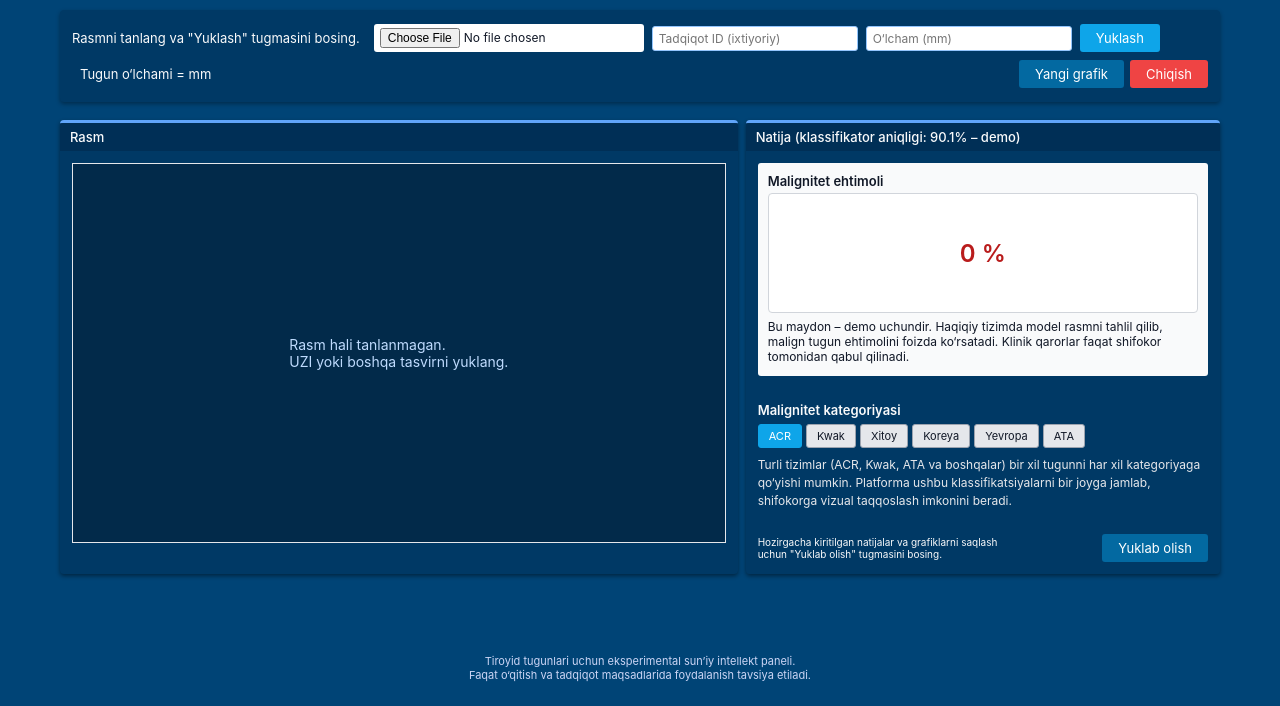
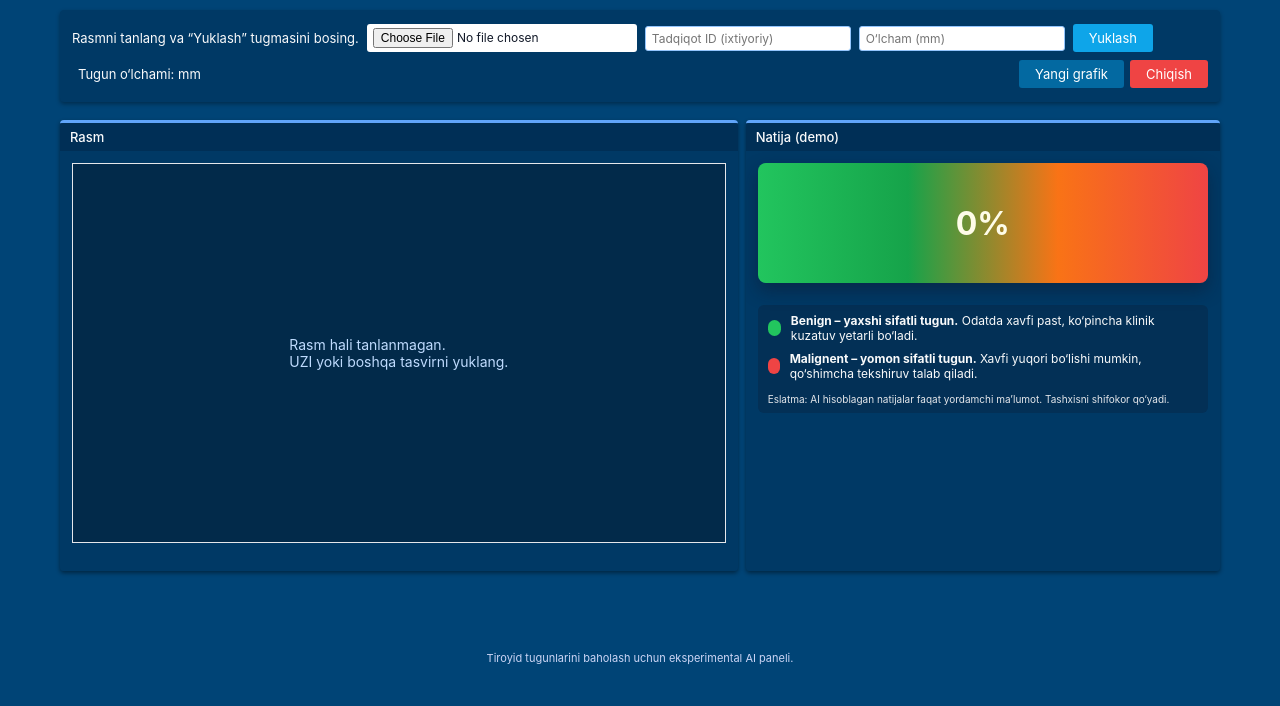
Before and after one commit to bekjonsattorov256-hue/thyroid-telegram-bot, a Flask app: page / in a window 1280 px wide. Shown: the part 94-800 px from the top of the page. Run offline with Flask 3, Linux system fonts and the light colour scheme; parts of the project's set-up code (start-up, migrations or seed data) failed here and were passed over.

Commit message:
Update index.html

```diff
--- a/templates/index.html
+++ b/templates/index.html
@@ -77,10 +77,6 @@
       gap: 8px;
       align-items: center;
       font-size: 13px;
-    }
-
-    .toolbar span.label {
-      margin-right: 6px;
     }
 
     .toolbar input[type="file"] {
@@ -180,76 +176,53 @@
       font-size: 13px;
     }
 
-    .box-light {
-      background: #f9fafb;
-      color: #111827;
-      border-radius: 3px;
-      padding: 10px 10px 12px;
-      font-size: 13px;
-    }
-
-    .box-light-title {
-      font-weight: 600;
-      margin-bottom: 4px;
-    }
-
+    /* NEW — GRADIENT PROBABILITY BAR */
     .probability-bar {
       width: 100%;
       height: 120px;
-      border-radius: 4px;
-      border: 1px solid #d1d5db;
-      background: #ffffff;
+      border-radius: 8px;
+      border: none;
+      background: linear-gradient(90deg, #22c55e, #16a34a, #f97316, #ef4444);
       display: flex;
       align-items: center;
       justify-content: center;
-      font-size: 24px;
-      font-weight: 600;
-      color: #b91c1c;
+      font-size: 32px;
+      font-weight: 700;
+      color: #fefce8;
+      box-shadow: 0 8px 18px rgba(15, 23, 42, 0.45);
     }
 
-    .categories {
-      margin-top: 10px;
-    }
-
-    .cat-buttons {
+    /* NEW — BENIGN VS MALIGNANT LEGEND */
+    .legend {
+      margin-top: 6px;
+      padding: 8px 10px;
+      background: rgba(15, 23, 42, 0.25);
+      border-radius: 6px;
       display: flex;
-      flex-wrap: wrap;
-      gap: 4px;
-      margin: 6px 0 8px;
-    }
-
-    .cat-buttons button {
-      border-radius: 3px;
-      border: 1px solid #9ca3af;
-      background: #e5e7eb;
-      color: #111827;
-      padding: 4px 10px;
-      font-size: 11px;
-      cursor: pointer;
-    }
-
-    .cat-buttons button.active {
-      background: #0ea5e9;
-      color: #ffffff;
-      border-color: #0ea5e9;
-    }
-
-    .helper-text {
-      font-size: 12px;
-      color: #e5e7eb;
-      line-height: 1.5;
-    }
-
-    .download-area {
-      margin-top: 8px;
-      display: flex;
-      justify-content: space-between;
-      align-items: center;
+      flex-direction: column;
+      gap: 8px;
       font-size: 12px;
     }
 
-    .download-area small {
-      max-width: 260px;
+    .legend-item {
+      display: flex;
+      align-items: center;
+      gap: 10px;
+    }
+
+    .legend-color {
+      width: 16px;
+      height: 16px;
+      border-radius: 999px;
+    }
+
+    .benign { background: #22c55e; }
+    .malignant { background: #ef4444; }
+
+    .legend small {
+      margin-top: 4px;
+      display: block;
+      color: #e5e7eb;
     }
 
     /* FOOTER */
@@ -260,16 +233,9 @@
       padding-bottom: 18px;
     }
 
-    .footer span {
-      display: block;
-    }
-
     @media (max-width: 960px) {
       .grid {
         grid-template-columns: 1fr;
-      }
-      .panel-body {
-        min-height: auto;
       }
       .image-area {
         height: 300px;
@@ -277,6 +243,7 @@
     }
   </style>
 </head>
+
 <body>
 <div class="page">
 
@@ -293,18 +260,16 @@
   <!-- MAIN PANEL -->
   <div class="panel">
 
-    <!-- TOOLBAR -->
     <div class="toolbar">
-      <span class="label">Rasmni tanlang va "Yuklash" tugmasini bosing.</span>
+      <span>Rasmni tanlang va “Yuklash” tugmasini bosing.</span>
 
       <input id="fileInput" type="file" accept="image/*">
-
       <input type="text" placeholder="Tadqiqot ID (ixtiyoriy)">
       <input id="sizeInput" type="number" placeholder="O‘lcham (mm)">
 
       <button class="btn btn-primary">Yuklash</button>
 
-      <span style="margin-left: 8px;">Tugun o‘lchami = <span id="lesionSizeLabel">mm</span></span>
+      <span style="margin-left:6px;">Tugun o‘lchami: <span id="lesionSizeLabel">mm</span></span>
 
       <div style="margin-left:auto; display:flex; gap:6px;">
         <button class="btn btn-secondary">Yangi grafik</button>
@@ -312,17 +277,17 @@
       </div>
     </div>
 
-    <!-- GRID PANELS -->
+    <!-- GRID -->
     <div class="grid">
+
       <!-- LEFT -->
       <div class="panel-box">
         <div class="panel-header">Rasm</div>
         <div class="panel-body">
           <div class="image-area">
-            <img id="preview" src="" alt="" style="display:none;">
+            <img id="preview" src="" style="display:none;">
             <div id="placeholder" class="image-placeholder">
-              Rasm hali tanlanmagan.<br>
-              UZI yoki boshqa tasvirni yuklang.
+              Rasm hali tanlanmagan.<br>UZI yoki boshqa tasvirni yuklang.
             </div>
           </div>
         </div>
@@ -330,65 +295,49 @@
 
       <!-- RIGHT -->
       <div class="panel-box">
-        <div class="panel-header">
-          Natija (klassifikator aniqligi: 90.1% – demo)
-        </div>
+        <div class="panel-header">Natija (demo)</div>
         <div class="panel-body">
           <div class="result-section">
 
-            <!-- MALIGNANT PROBABILITY -->
-            <div class="box-light">
-              <div class="box-light-title">Malignitet ehtimoli</div>
-              <div class="probability-bar" id="probBox">
-                0&nbsp;%
+            <!-- PROBABILITY BAR -->
+            <div class="probability-bar" id="probBox">0%</div>
+
+            <!-- NEW BENIGN VS MALIGNANT INFO -->
+            <div class="legend">
+              <div class="legend-item">
+                <span class="legend-color benign"></span>
+                <span>
+                  <strong>Benign – yaxshi sifatli tugun.</strong>
+                  Odatda xavfi past, ko‘pincha klinik kuzatuv yetarli bo‘ladi.
+                </span>
               </div>
-              <p style="margin-top:6px; font-size:12px;">
-                Bu maydon – demo uchundir. Haqiqiy tizimda model rasmni tahlil qilib,
-                malign tugun ehtimolini foizda ko‘rsatadi. Klinik qarorlar faqat shifokor tomonidan qabul qilinadi.
-              </p>
-            </div>
 
-            <!-- CATEGORIES -->
-            <div class="categories">
-              <div class="box-light-title">Malignitet kategoriyasi</div>
-              <div class="cat-buttons">
-                <button class="active">ACR</button>
-                <button>Kwak</button>
-                <button>Xitoy</button>
-                <button>Koreya</button>
-                <button>Yevropa</button>
-                <button>ATA</button>
+              <div class="legend-item">
+                <span class="legend-color malignant"></span>
+                <span>
+                  <strong>Malignent – yomon sifatli tugun.</strong>
+                  Xavfi yuqori bo‘lishi mumkin, qo‘shimcha tekshiruv talab qiladi.
+                </span>
               </div>
-              <p class="helper-text">
-                Turli tizimlar (ACR, Kwak, ATA va boshqalar) bir xil tugunni har xil kategoriyaga qo‘yishi mumkin.
-                Platforma ushbu klassifikatsiyalarni bir joyga jamlab, shifokorga vizual taqqoslash imkonini beradi.
-              </p>
-            </div>
 
-            <!-- DOWNLOAD -->
-            <div class="download-area">
               <small>
-                Hozirgacha kiritilgan natijalar va grafiklarni saqlash uchun
-                "Yuklab olish" tugmasini bosing.
+                Eslatma: AI hisoblagan natijalar faqat yordamchi ma’lumot. Tashxisni shifokor qo‘yadi.
               </small>
-              <button class="btn btn-secondary">Yuklab olish</button>
             </div>
 
           </div>
         </div>
       </div>
+
     </div>
-
   </div>
 
   <!-- FOOTER -->
   <div class="footer">
-    <span>Tiroyid tugunlari uchun eksperimental sun’iy intellekt paneli.</span>
-    <span>Faqat o‘qitish va tadqiqot maqsadlarida foydalanish tavsiya etiladi.</span>
+    Tiroyid tugunlarini baholash uchun eksperimental AI paneli.
   </div>
 </div>
 
-<!-- KICHIK JS: rasm preview va o'lcham labeli -->
 <script>
   const fileInput = document.getElementById('fileInput');
   const preview = document.getElementById('preview');
@@ -401,19 +350,20 @@
     const file = e.target.files[0];
     if (!file) return;
     const url = URL.createObjectURL(file);
+
     preview.src = url;
     preview.style.display = 'block';
     placeholder.style.display = 'none';
 
-    // demo uchun tasodifiy ehtimol
-    const prob = Math.round(20 + Math.random() * 60);
-    probBox.textContent = prob + ' %';
+    const prob = Math.round(10 + Math.random() * 80); // demo foiz
+    probBox.textContent = prob + "%";
   });
 
   sizeInput.addEventListener('input', e => {
     const v = e.target.value;
-    lesionLabel.textContent = v ? v + ' mm' : 'mm';
+    lesionLabel.textContent = v ? v + " mm" : "mm";
   });
 </script>
+
 </body>
 </html>
```
